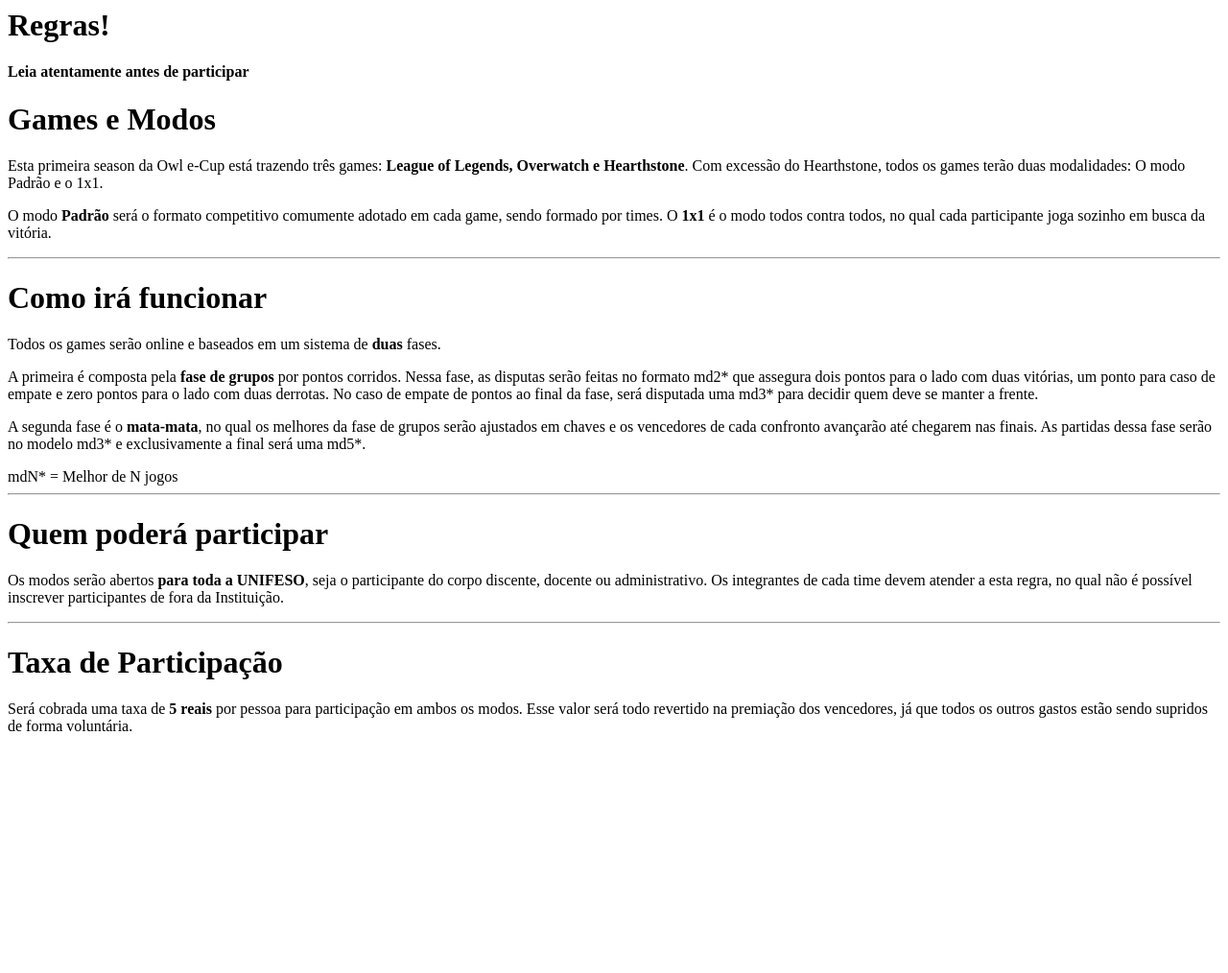
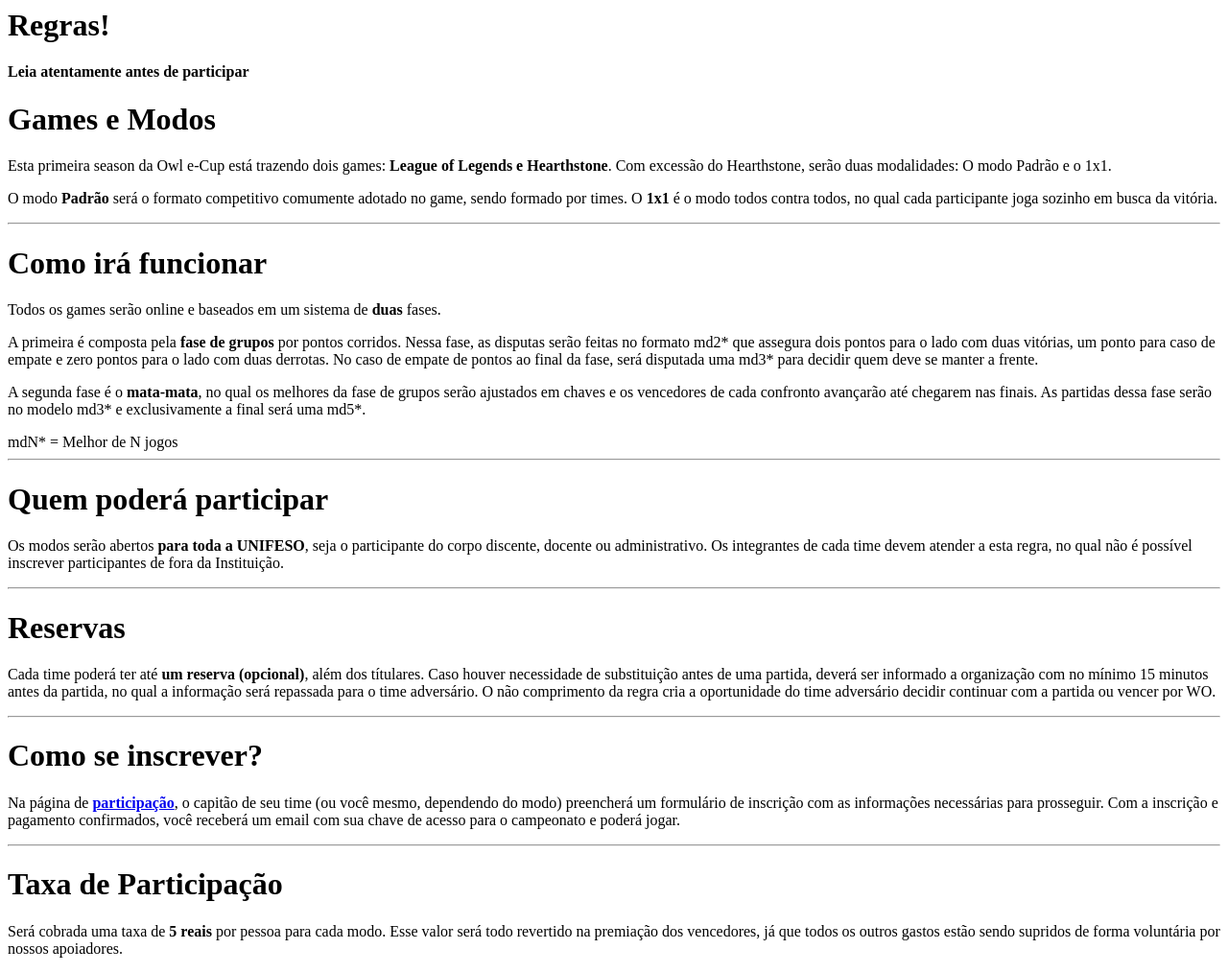
Before and after one commit to Katreque/owlecup, a website: page app/views/regras.html in a window 1280 px wide. Shown: the whole page at 96% size. Before the commit the page ends 800 px from the top, so only its background shows below. Drawn offline with Linux system fonts and the light colour scheme.

Commit message:
Minor fixes and rules added.

```diff
--- a/app/views/regras.html
+++ b/app/views/regras.html
@@ -5,8 +5,8 @@
   </div>
   <div class="col-sm-8 col-sm-offset-2 text-center">
     <h1>Games e Modos</h1>
-      <p>Esta primeira season da Owl e-Cup está trazendo três games: <strong class="corAtencao">League of Legends, Overwatch e Hearthstone</strong>. Com excessão do Hearthstone, todos os games terão duas modalidades: O modo Padrão e o 1x1.</p>
-      <p>O modo <strong class="corAtencao">Padrão</strong> será o formato competitivo comumente adotado em cada game, sendo formado por times. O <strong class="corAtencao">1x1</strong> é o modo todos contra todos, no qual cada participante joga sozinho em busca da vitória.</p>
+      <p>Esta primeira season da Owl e-Cup está trazendo dois games: <strong class="corAtencao">League of Legends e Hearthstone</strong>. Com excessão do Hearthstone, serão duas modalidades: O modo Padrão e o 1x1.</p>
+      <p>O modo <strong class="corAtencao">Padrão</strong> será o formato competitivo comumente adotado no game, sendo formado por times. O <strong class="corAtencao">1x1</strong> é o modo todos contra todos, no qual cada participante joga sozinho em busca da vitória.</p>
     <hr>
     <h1>Como irá funcionar</h1>
       <p>Todos os games serão online e baseados em um sistema de <strong class="corAtencao">duas</strong> fases.</p>
@@ -17,7 +17,13 @@
     <h1>Quem poderá participar</h1>
       <p>Os modos serão abertos <strong class="corAtencao">para toda a UNIFESO</strong>, seja o participante do corpo discente, docente ou administrativo. Os integrantes de cada time devem atender a esta regra, no qual não é possível inscrever participantes de fora da Instituição.</p>
     <hr>
+    <h1>Reservas</h1>
+      <p>Cada time poderá ter até <strong class="corAtencao">um reserva (opcional)</strong>, além dos títulares. Caso houver necessidade de substituição antes de uma partida, deverá ser informado a organização com no mínimo 15 minutos antes da partida, no qual a informação será repassada para o time adversário. O não comprimento da regra cria a oportunidade do time adversário decidir continuar com a partida ou vencer por WO.</p>
+    <hr>
+    <h1>Como se inscrever?</h1>
+      <p>Na página de <strong class="corAtencao"><a href="/participar">participação</a></strong>, o capitão de seu time (ou você mesmo, dependendo do modo) preencherá um formulário de inscrição com as informações necessárias para prosseguir. Com a inscrição e pagamento confirmados, você receberá um email com sua chave de acesso para o campeonato e poderá jogar.</p>
+    <hr>
     <h1>Taxa de Participação</h1>
-      <p>Será cobrada uma taxa de <strong class="corAtencao">5 reais</strong> por pessoa para participação em ambos os modos. Esse valor será todo revertido na premiação dos vencedores, já que todos os outros gastos estão sendo supridos de forma voluntária.</p>
+      <p>Será cobrada uma taxa de <strong class="corAtencao">5 reais</strong> por pessoa para cada modo. Esse valor será todo revertido na premiação dos vencedores, já que todos os outros gastos estão sendo supridos de forma voluntária por nossos apoiadores.</p>
   </div>
 </body>
```
Also changed, not shown: app/views/home.html (+10 -6 lines), app/views/participar.html (+0 -4 lines).
